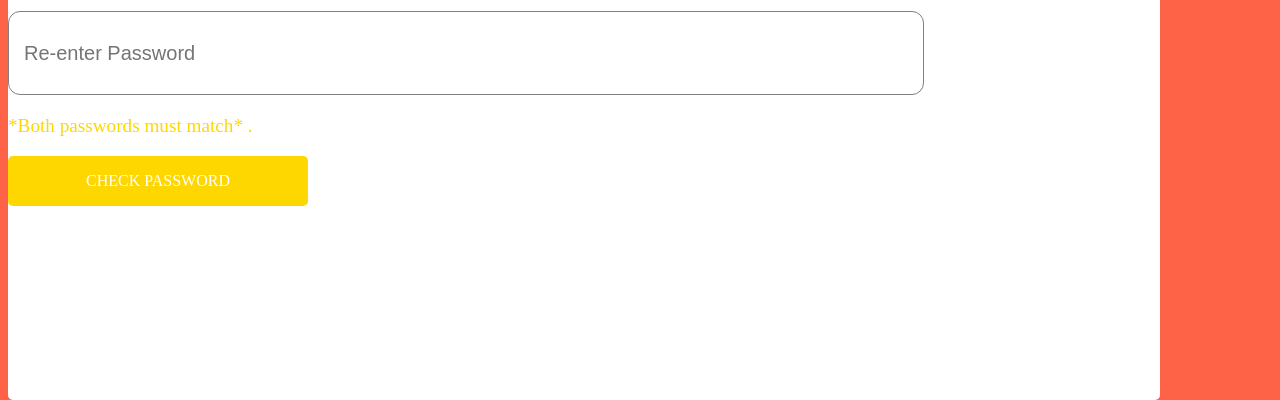
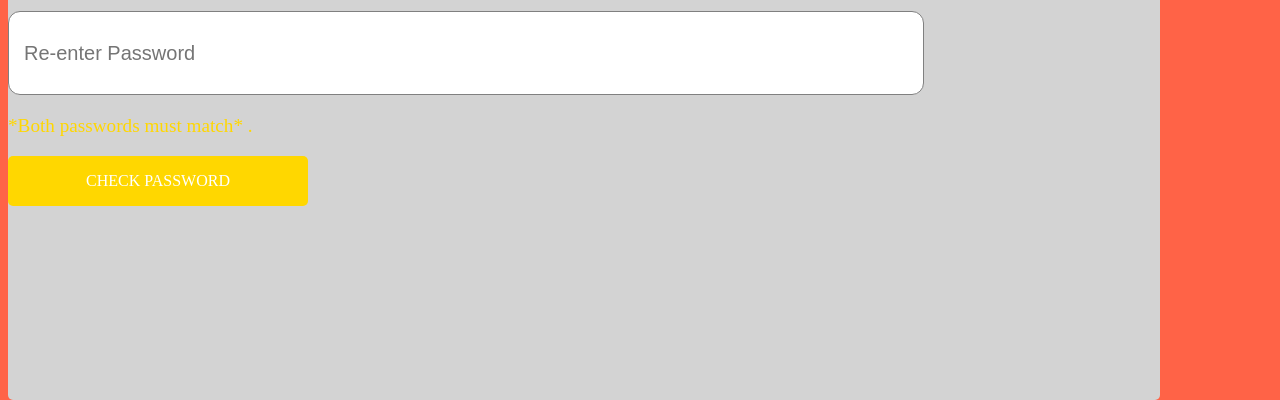
Before and after one commit to walterlow52/Create-Password, a plain HTML site: page index.html in a window 1280 px wide. Shown: the part 408-808 px from the top of the page. Drawn offline with Linux system fonts and the light colour scheme.

Commit message:
Update styling.css

```diff
--- a/styling.css
+++ b/styling.css
@@ -4,11 +4,10 @@ body {
 }
 
 .container {
-  background-color: gray;
+  background-color: lightgray;
   position: absolute;
   height: 100%;
   width: 90%;
-  background-color: white;
   border-radius: 5px;
   transition: all .2s;
 }
```
